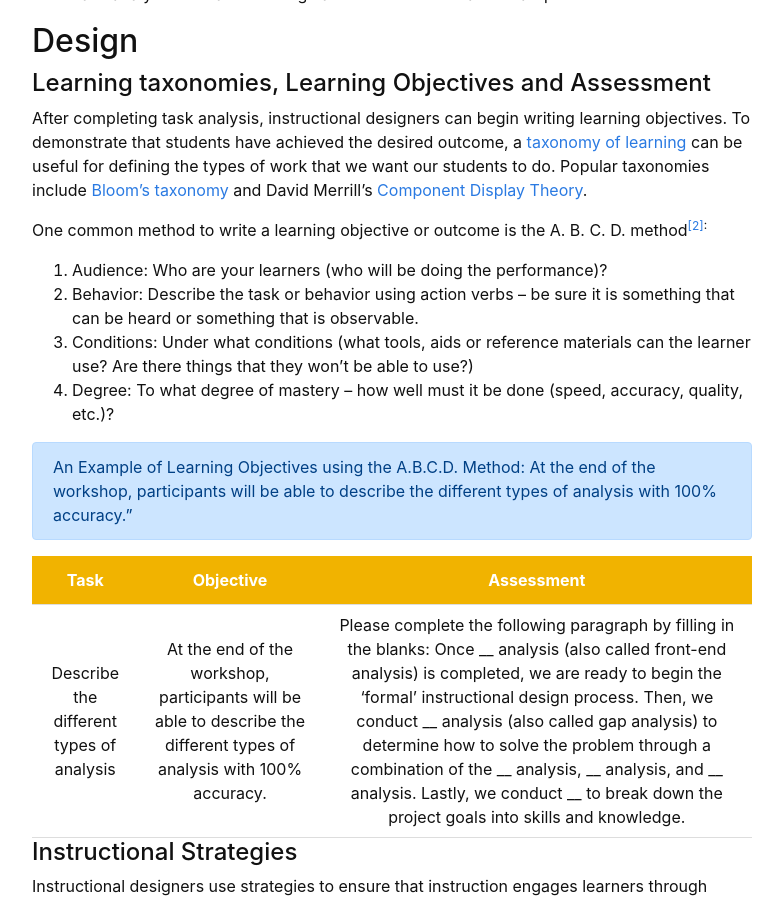
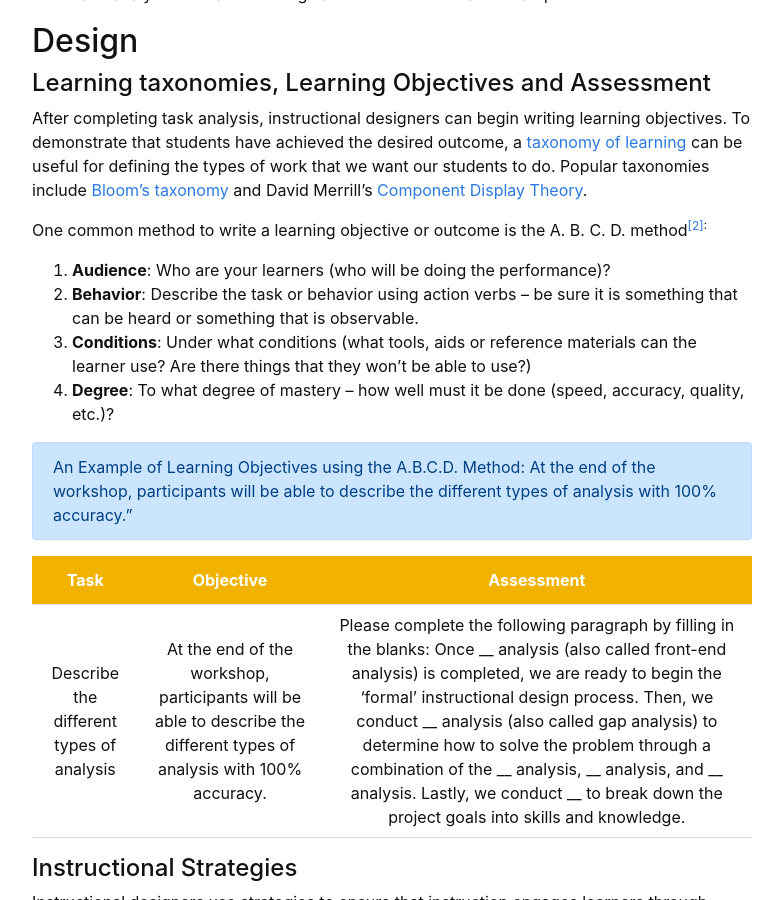
Before and after one commit to hanwendong1/IntrotoID, a Jekyll site: the page built from content/3-ADDIE.md, in a window 1280 px wide and 900 px high, scrolled down 1457 px. Shown: the whole window, without its empty margins (248-1031 px from the left). Built offline with Jekyll 4.4.1, drawn with Linux system fonts in a browser that asks for light colours; some of the changed text lies outside the part shown.

Commit message:
Update 3-ADDIE.md

```diff
--- a/content/3-ADDIE.md
+++ b/content/3-ADDIE.md
@@ -42,10 +42,10 @@ In addition to performance analysis, <a href="https://www.devlinpeck.com/posts/a
 After completing task analysis, instructional designers can begin writing learning objectives. To demonstrate that students have achieved the desired outcome, a <a href="https://bokcenter.harvard.edu/taxonomies-learning" target="_blank">taxonomy of learning</a> can be useful for defining the types of work that we want our students to do. Popular taxonomies include <a href="https://tips.uark.edu/using-blooms-taxonomy/" target="_blank">Bloom’s taxonomy</a> and David Merrill's <a href="https://www.instructionaldesign.org/theories/component-display/" target="_blank">Component Display Theory</a>.
 
 One common method to write a learning objective or outcome is the A. B. C. D. method<sup class="footnote-ref"><a href="#fn2" id="fnref2">[2]</a>:
-1.	Audience: Who are your learners (who will be doing the performance)?
-2.	Behavior: Describe the task or behavior using action verbs -- be sure it is something that can be heard or something that is observable.
-3.	Conditions: Under what conditions (what tools, aids or reference materials can the learner use? Are there things that they won't be able to use?)
-4.	Degree: To what degree of mastery -- how well must it be done (speed, accuracy, quality, etc.)?
+1. **Audience**: Who are your learners (who will be doing the performance)?
+2. **Behavior**: Describe the task or behavior using action verbs -- be sure it is something that can be heard or something that is observable.
+3. **Conditions**: Under what conditions (what tools, aids or reference materials can the learner use? Are there things that they won't be able to use?)
+4. **Degree**: To what degree of mastery -- how well must it be done (speed, accuracy, quality, etc.)?
 
 {% capture text %} An Example of Learning Objectives using the A.B.C.D. Method: At the end of the workshop, participants will be able to describe the different types of analysis with 100% accuracy."{% endcapture %}
 {% include alert.md text=text color="primary" %}
@@ -83,6 +83,8 @@ One common method to write a learning objective or outcome is the A. B. C. D. me
          </tr>
       </table>
    </body>
+          <p>
+     </p>
 </html>
 
 #### Instructional Strategies
@@ -143,6 +145,8 @@ Richard Mayer is professor of psychology at the University of California, Santa
          </tr>
       </table>
    </body>
+     <p>
+     </p>
 </html>
 
 Instructional designers use these tools to create deliverables to meet the needs of instruction. Below is a table that shows several example media types and tools for various instructional purposes.
@@ -180,6 +184,7 @@ During this stage, the materials created during development are introduced to th
 ## Evaluation
 
 There are two types of evaluations. One is **formative evaluation** where instructional designers collect data and information during the development of instruction to improve the effectiveness of the instruction. The other one is **summative evaluation** where evaluators collect data to determine the effectiveness of instruction after its final version is produced. See a comparison of formative and summative evaluation below<sup class="footnote-ref"><a href="#fn5" id="fnref5">[5]</a>.
+
 For the summative evaluation, we select an evaluation model (i.e., <a href="https://educationaltechnology.net/kirkpatrick-model-four-levels-learning-evaluation/" target="_blank">Kirkpatrick’s model</a>). This is where we determine if the learners learned, if they enjoyed the training, if it’s being applied to their job, if it solved the problem, and the return on investment.
 
 <html>
```
